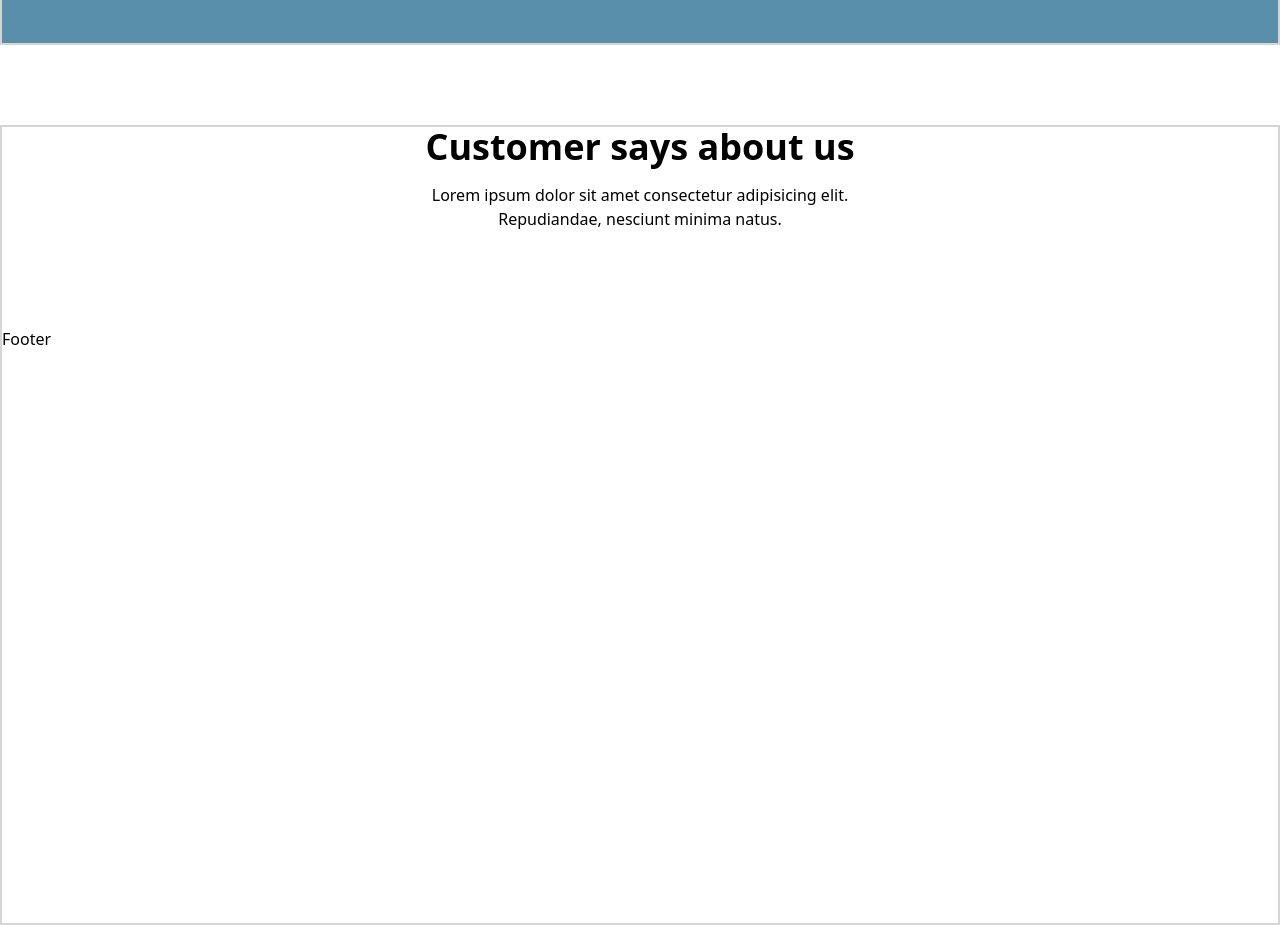
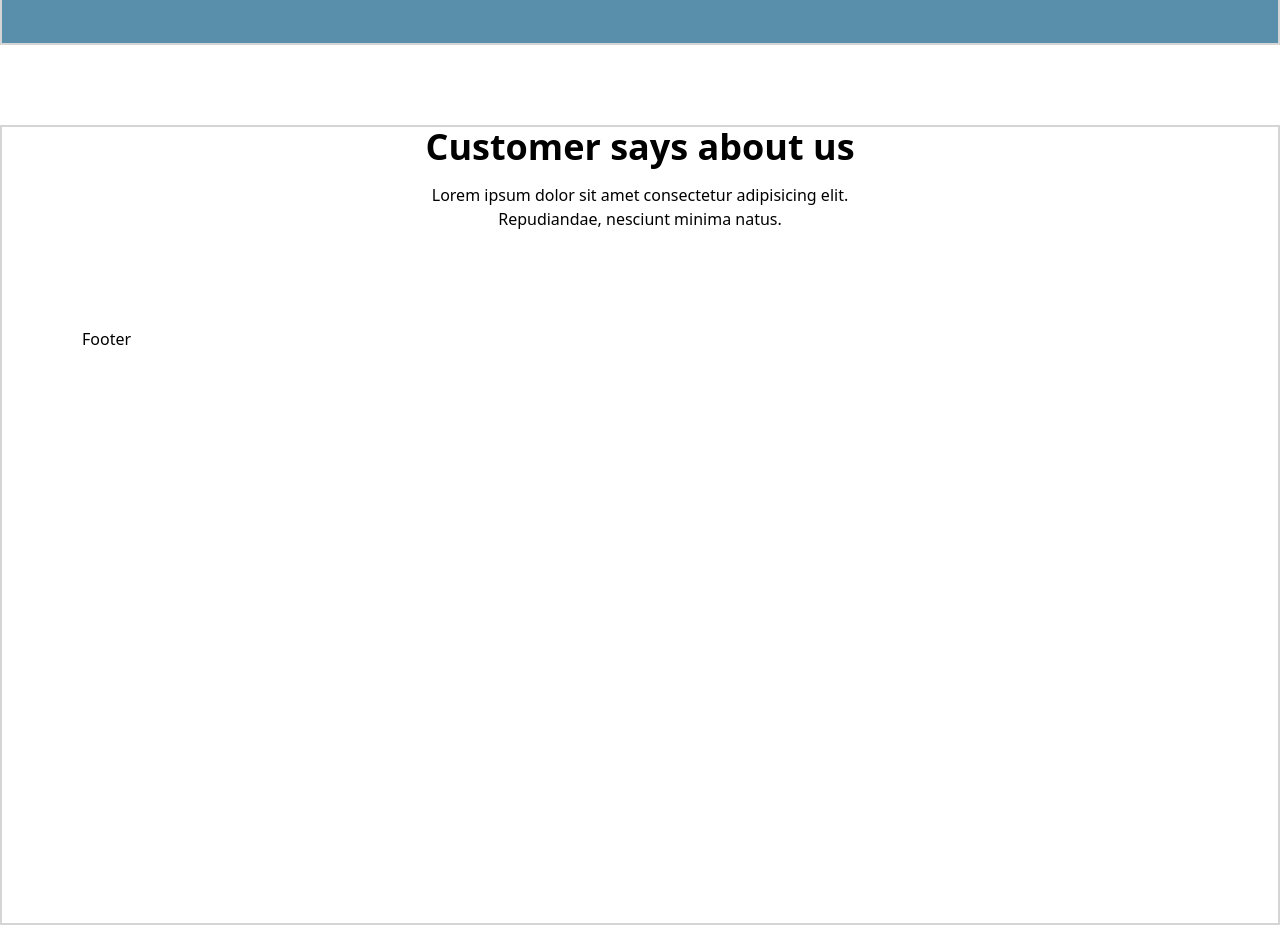
Before and after one commit to Aldyfaisal80/T12-Furniture-Store, a React (Vite) app: page / in a window 1280 px wide. Shown: the part 2840-3765 px from the top of the page. Built offline with nearby package versions, Linux system fonts and the light colour scheme.

Commit message:
modified on a file mainlayout

```diff
--- a/src/components/layouts/MainLayout.jsx
+++ b/src/components/layouts/MainLayout.jsx
@@ -26,7 +26,7 @@ export default function MainLayout() {
         </div>
 
         {/* section 4 */}
-        <div className="flex flex-col w-full min-h-screen px=[80px] border-2 border-primary-gray">
+        <div className="flex flex-col w-full min-h-screen px-[80px] border-2 border-primary-gray">
             <Section4 />
 
             <Footer />
```
